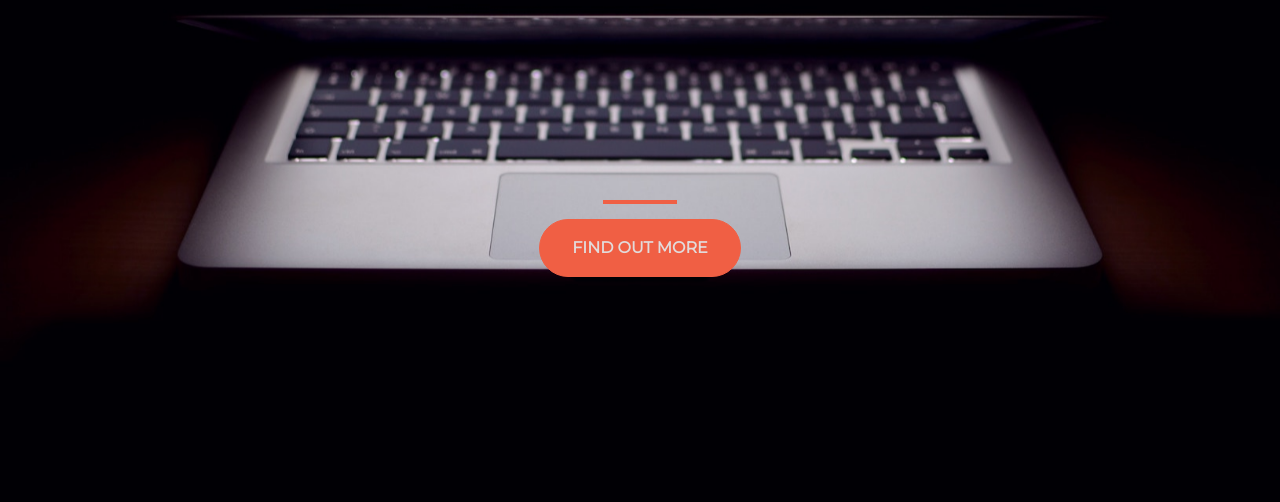
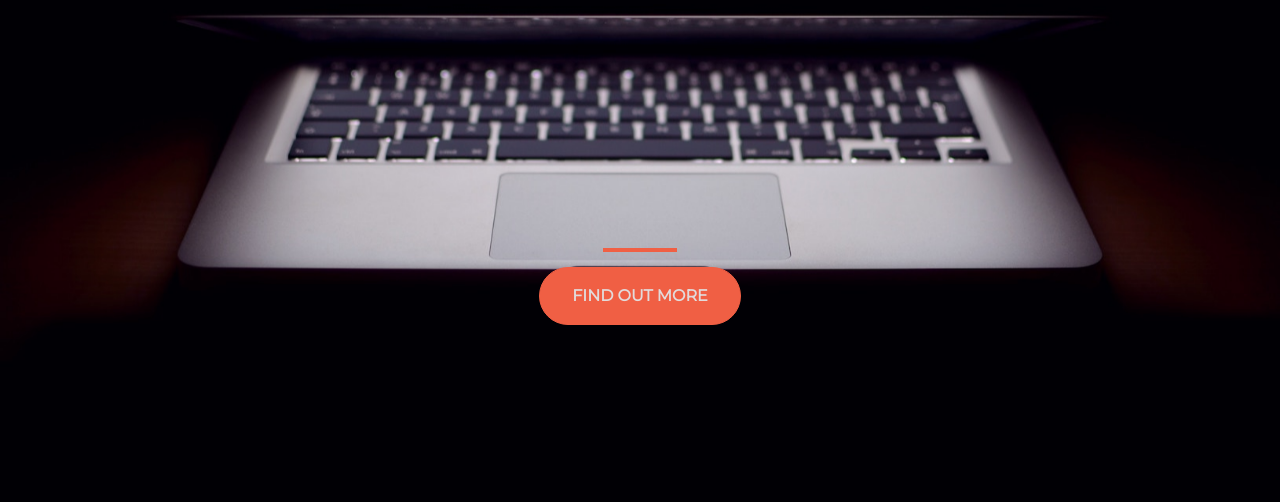
Before and after one commit to dustin146/test, a plain HTML site: page index.html in a window 1280 px wide. Shown: the part 298-800 px from the top of the page. Drawn offline with nearby package versions, Linux system fonts and the light colour scheme.

Commit message:
Update style.css

```diff
--- a/style.css
+++ b/style.css
@@ -20,7 +20,7 @@ hr {
 }
 
 .buffer {
-  height: 12rem;
+  height: 18rem;
 }
 
 h1 {
```
